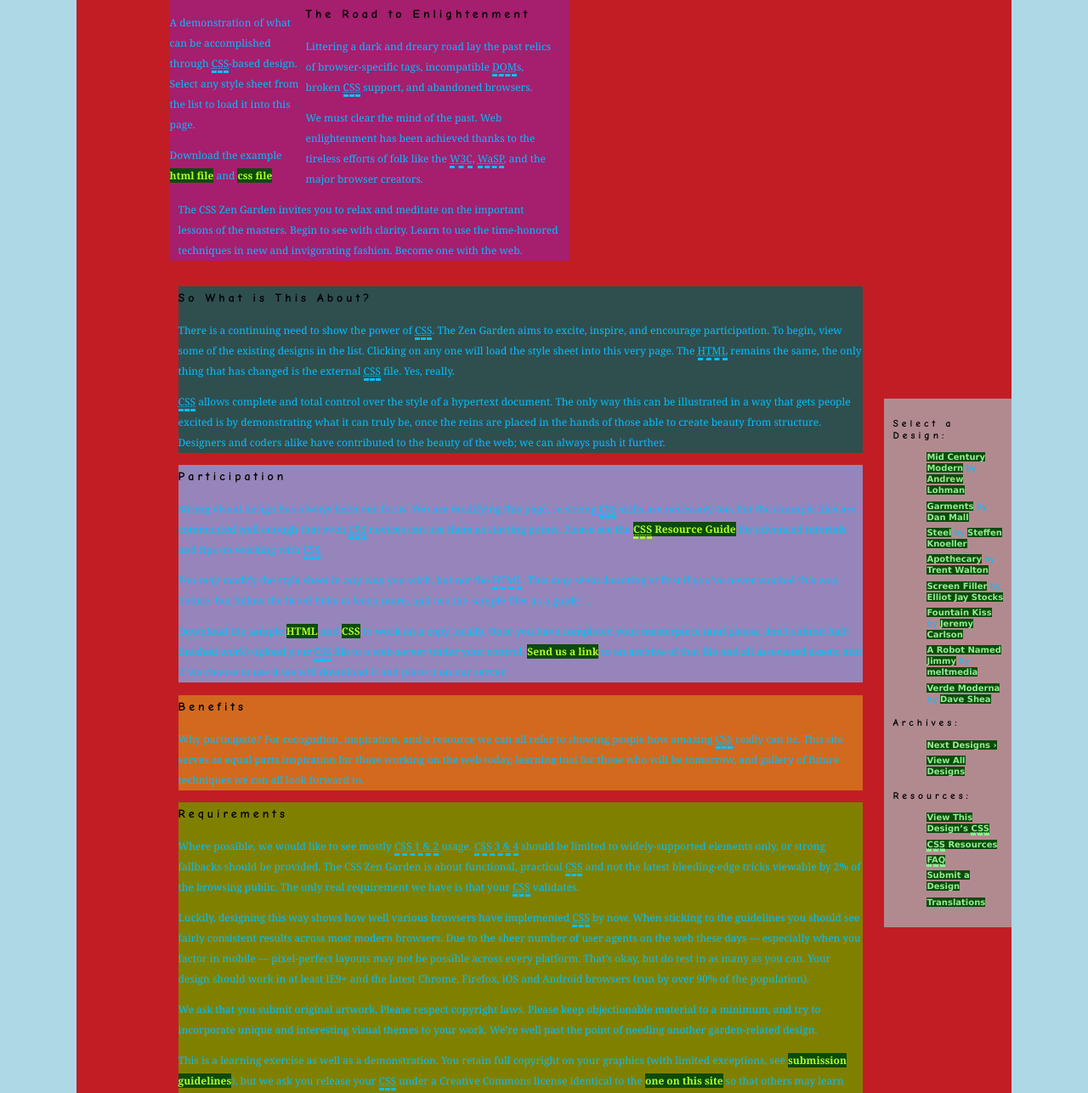
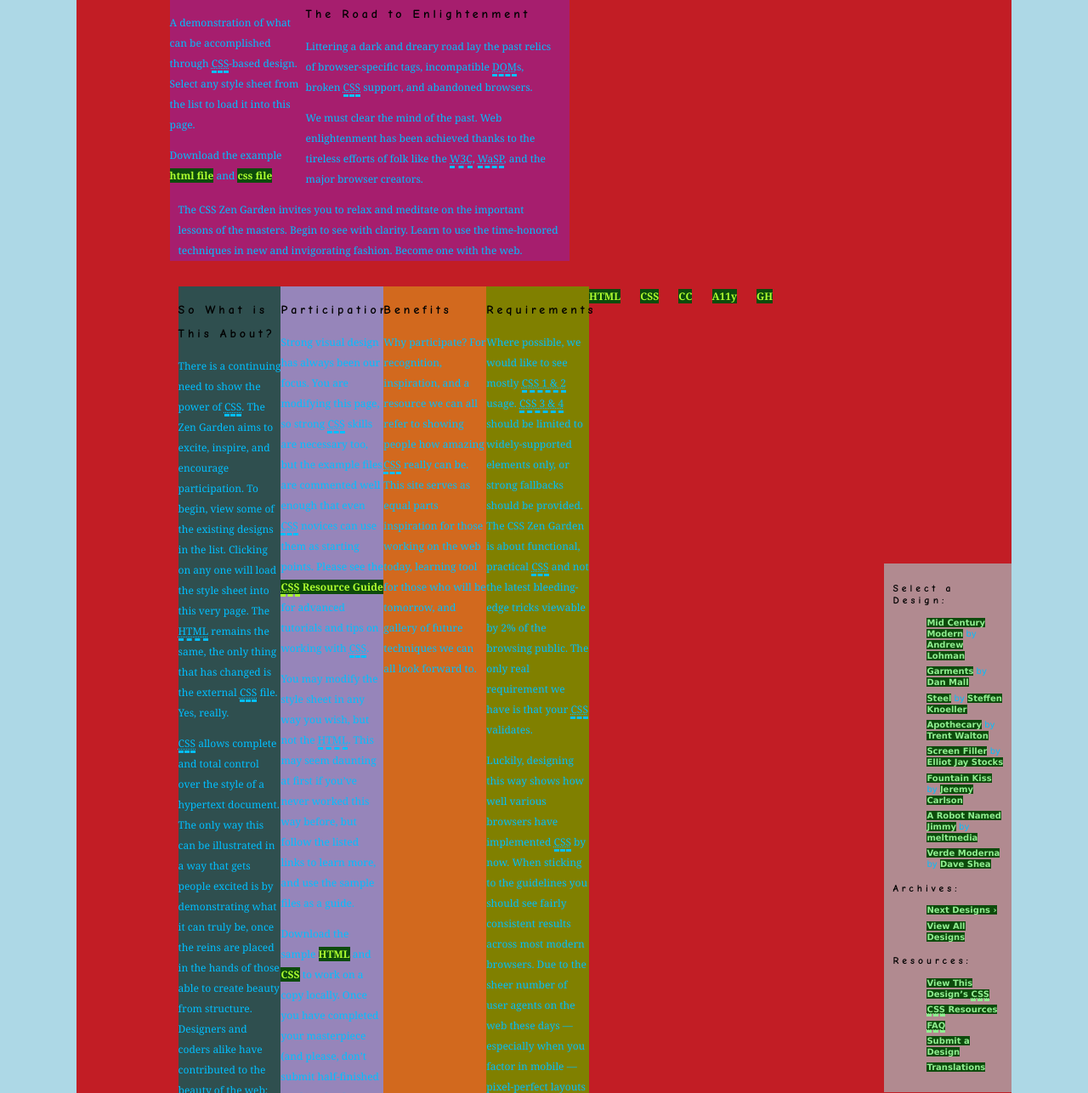
Before and after one commit to JarodBryanCahoon/IntroWebsite, a plain HTML site: page csszen/indexone.html in a window 1280 px wide. Shown: the part 426-1712 px from the top of the page at 85% size. Drawn offline with Linux system fonts and the light colour scheme.

Commit message:
Made this god awful design

```diff
--- a/csszen/mystyleone.css
+++ b/csszen/mystyleone.css
@@ -57,9 +57,14 @@ abbr {
     float: right;
 }
 
+.intro h1:hover{
+    text-transform: uppercase;
+}
+
 .intro h2{
     font-family: Broadway;
-    font-size: 500%
+    font-size: 500%;
+
 }
 
 .summary {
@@ -70,6 +75,7 @@ abbr {
 .preamble {
     clear: right;
     padding: 0px 10px 0 10px;
+    border-color: #988F5E;
 }
 .supporting {
     padding-left: 10px;
@@ -80,12 +86,13 @@ abbr {
 footer {
     text-align: center;
 }
+
 footer a:link, footer a:visited {
     margin-right: 20px;
 }
 
 .sidebar {
-    margin-top: 55%;
+    margin-top: 800px;
     margin-left: 600px;
     position: absolute;
     float: left;
@@ -93,6 +100,7 @@ footer a:link, footer a:visited {
     top: 0;
     right: 0;
 }
+
 
 .sidebar div:hover{
     background-color: #0d4b0c;
@@ -113,6 +121,11 @@ footer a:link, footer a:visited {
     margin-bottom: 3%;
     list-style-type: georgian;
 }
+#zen-supporting{
+   display: flex;
+    flex-direction: row;
+}
+
 .sidebar li a:link {
     color: lightgreen;
 }
@@ -125,21 +138,27 @@ footer a:link, footer a:visited {
 .explanation{
     background-color: darkslategrey;
     border-color: black;
+    width: 15%;
+    height: 60%
 }
 
 .participation{
     background-color: #9685BA;
     border-color: black;
+    left-margin: 5%;
+    width: 15%;
 }
 .benefits{
     font-kerning: normal;
     border-color: black;
     background-color: chocolate;
+    width: 15%;
 }
 
 .requirements{
     background-position: center;
     background-color: olive;
+    width: 15%;
 }
 .extra1 {
     background: transparent url(https://static.pexels.com/photos/326162/pexels-photo-326162.jpeg) top left no-repeat;
@@ -148,6 +167,6 @@ footer a:link, footer a:visited {
     float: left;
     top: 10px;
     right: 10px;
-    width: 30%;
+    width: 15%;
     height: 30%;
 }
```
